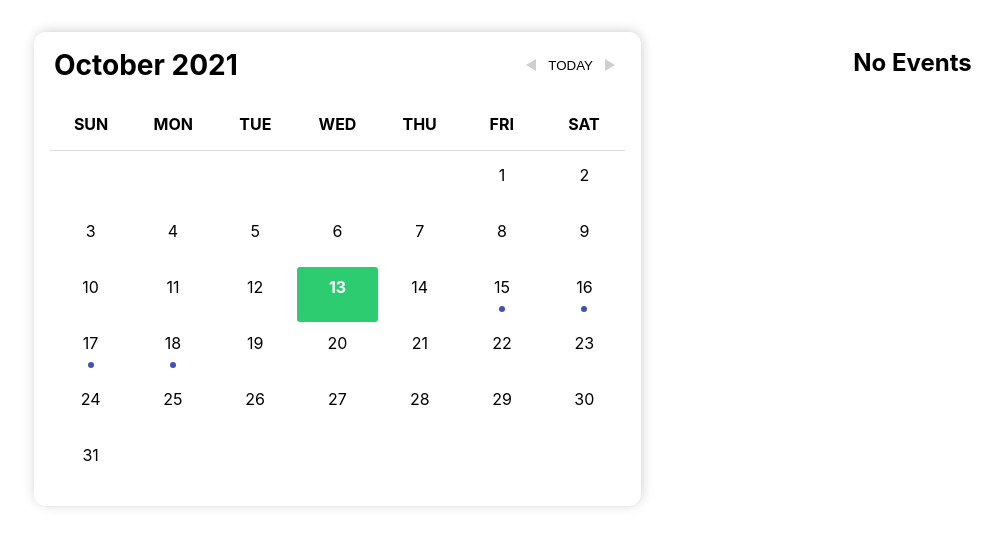
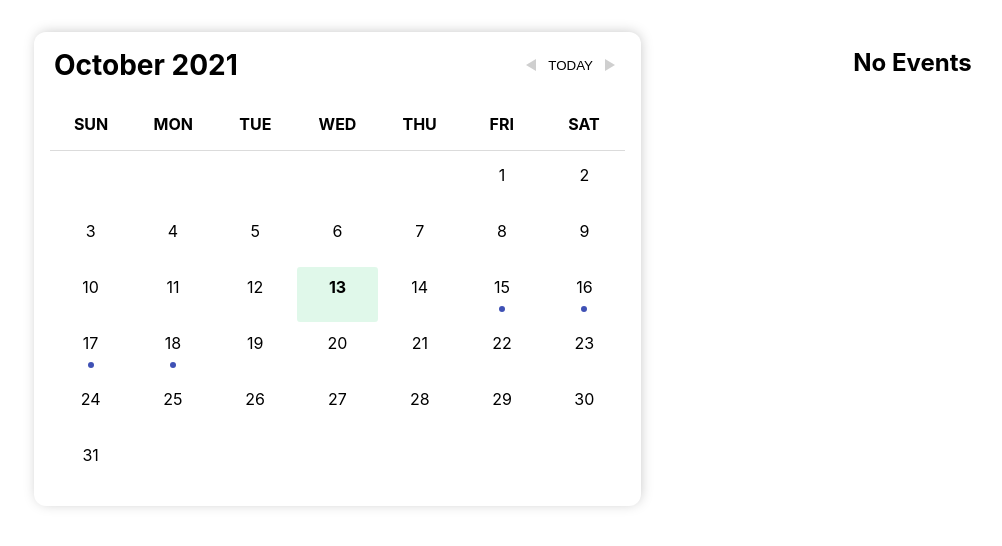
Before and after one commit to mushroomgead/my-calendar, a React (Create React App) app: page / in a window 1280 px wide. Shown: the top 546 px of the page, without its empty margins (31-1033 px from the left). Built offline with nearby package versions, Linux system fonts and the light colour scheme.

Commit message:
adjust style

```diff
--- a/src/features/Calendar/DayList.js
+++ b/src/features/Calendar/DayList.js
@@ -18,17 +18,20 @@ const DayItem = styled.span`
   cursor: pointer;
   justify-content: space-between;
   align-items: center;
+
   &:hover {
+    background-color: #2ecc7026;
     font-weight: bold;
     color: #000;
-    background-color: #efefef;
+    border-radius: 3px;
   }
+
   ${(props) =>
     props.isSelected &&
     css`
-      background-color: #2ecc70;
+      background-color: #2ecc7026;
       font-weight: bold;
-      color: #fff;
+      color: #000;
       border-radius: 3px;
     `}
 `;
--- a/src/features/Calendar/MonthPicker.js
+++ b/src/features/Calendar/MonthPicker.js
@@ -50,11 +50,13 @@ export default function MonthPicker({
     <Container>
       <Date>{getMonthName(month, year)}</Date>
       <Picker>
-        <Button onClick={setPrevMonth}>
+        <Button aria-label="prev-month" onClick={setPrevMonth}>
           <ArrowLeft />
         </Button>
-        <Button onClick={setToday}>TODAY</Button>
-        <Button onClick={setNextMonth}>
+        <Button aria-label="today" onClick={setToday}>
+          TODAY
+        </Button>
+        <Button aria-label="next-month" onClick={setNextMonth}>
           <ArrowRight />
         </Button>
       </Picker>
```
